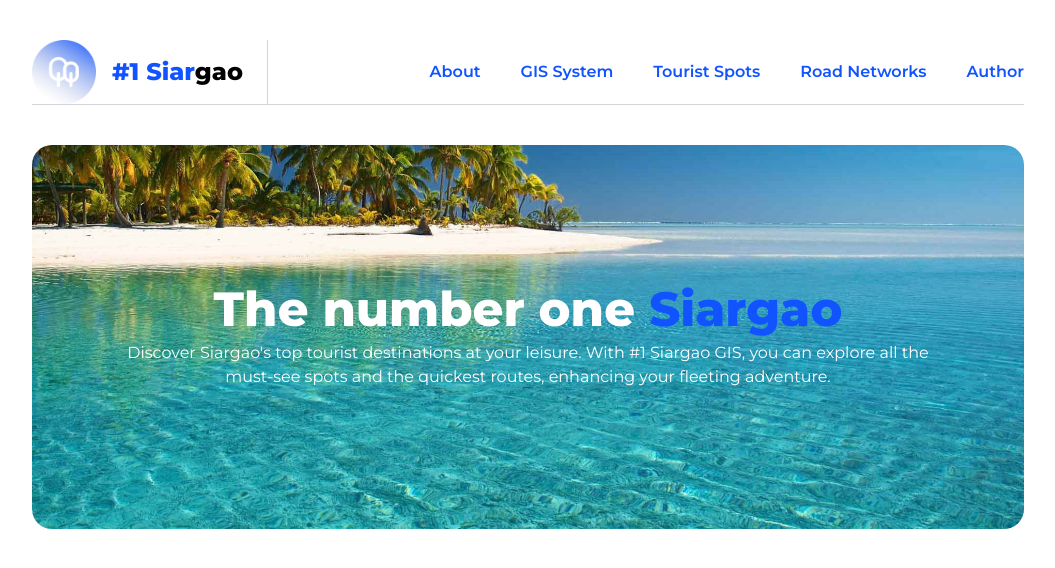
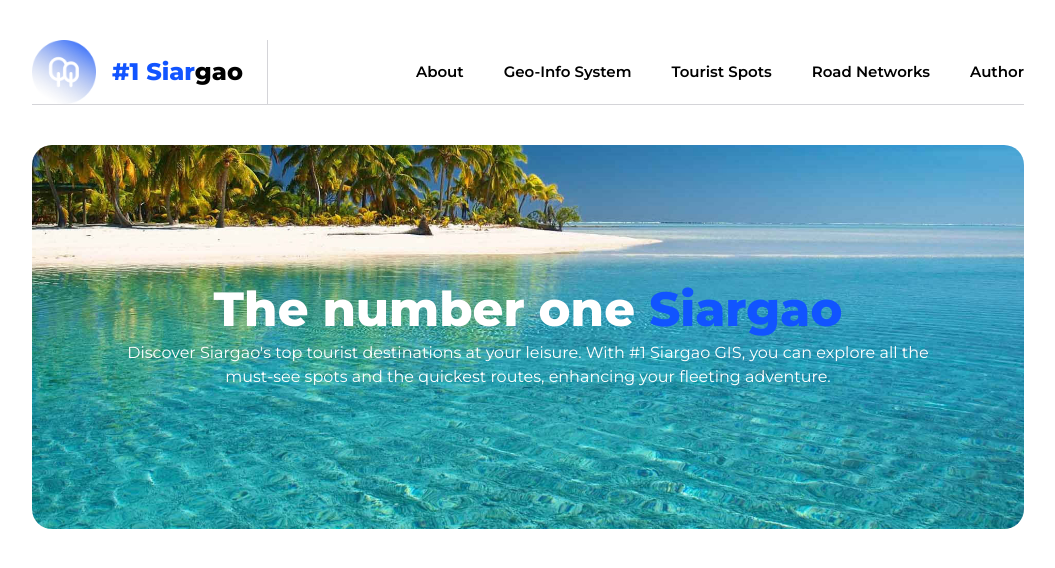
Before and after one commit to qarudafxz/one-siargao, a React (Vite) app: page / in a window 1280 px wide. Shown: the top 568 px of the page, without its empty margins (112-1167 px from the left). Built offline with nearby package versions, Linux system fonts and the light colour scheme.

Commit message:
style: added hover effects on menu

```diff
--- a/package.json
+++ b/package.json
@@ -11,6 +11,9 @@
   "prepare": "husky"
  },
  "dependencies": {
+  "@emotion/react": "^11.11.3",
+  "@emotion/styled": "^11.11.0",
+  "@mui/material": "^5.15.10",
   "@supabase/supabase-js": "^2.39.7",
   "framer-motion": "^11.0.5",
   "react": "^18.2.0",
--- a/src/components/Navbar.tsx
+++ b/src/components/Navbar.tsx
@@ -19,7 +19,11 @@ const Navbar: React.FC = () => {
      </div>
      <div className="flex gap-x-10 items-center">
       {data.map((item, index) => (
-       <a href={item.url} key={index} className="text-main font-semibold">
+       <a
+        href={item.url}
+        key={index}
+        className="text-black font-semibold menu hover:text-main duration-150"
+       >
         {item.label}
        </a>
       ))}
--- a/src/data/navigation.json
+++ b/src/data/navigation.json
@@ -4,7 +4,7 @@
   "url": "/about"
  },
  {
-  "label": "GIS System",
+  "label": "Geo-Info System",
   "url": "/gis"
  },
  {
--- a/src/index.css
+++ b/src/index.css
@@ -3,3 +3,24 @@
 @tailwind base;
 @tailwind components;
 @tailwind utilities;
+
+.menu {
+ font-size: 15px;
+ text-decoration: none;
+ position: relative;
+}
+
+.menu::after {
+ content: '';
+ background-color: #1154ff;
+ position: absolute;
+ left: 0;
+ bottom: -2px;
+ width: 0;
+ height: 1.5px;
+ transition: width 0.5s;
+}
+
+.menu:hover::after {
+ width: 100%;
+}
```
Also changed, not shown: 1 other file (tests, documents, lock files or other folders).
